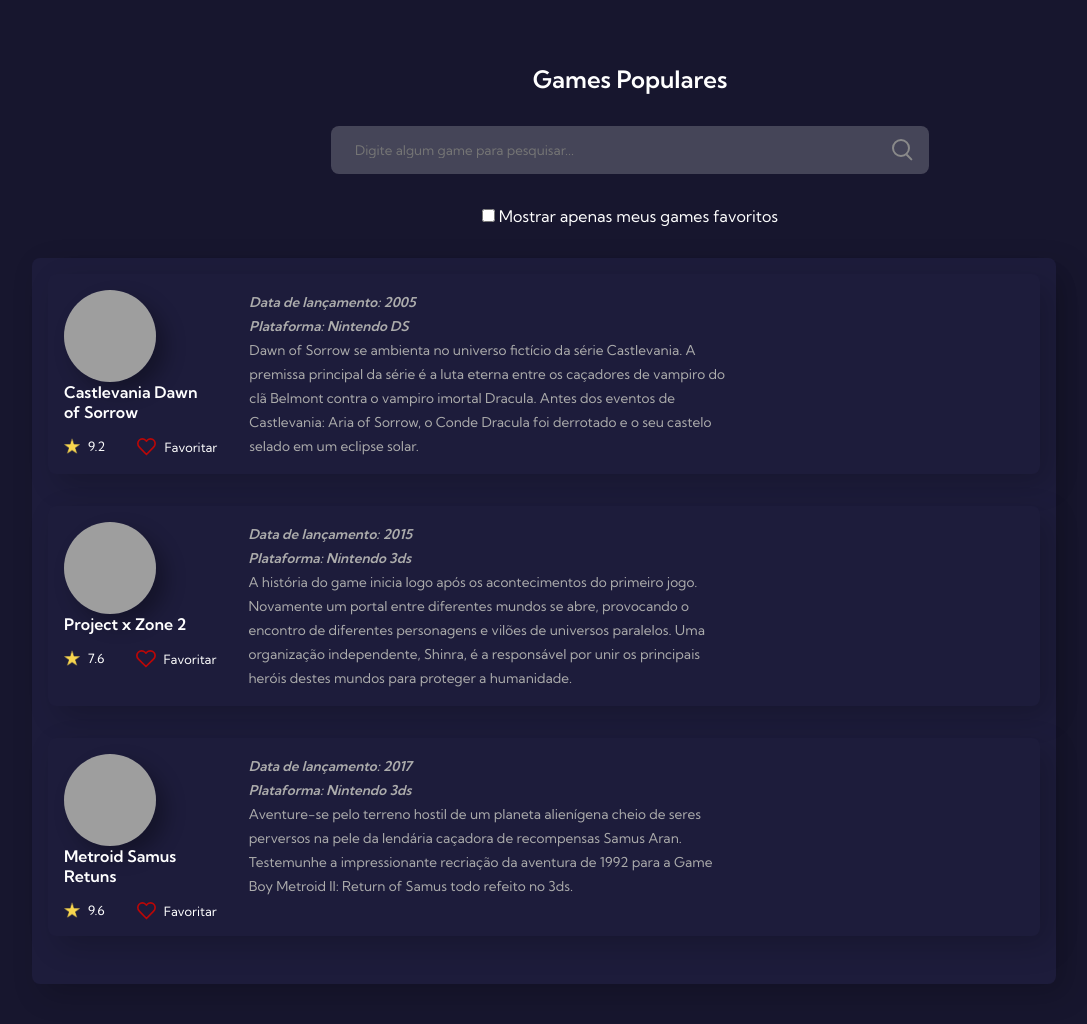
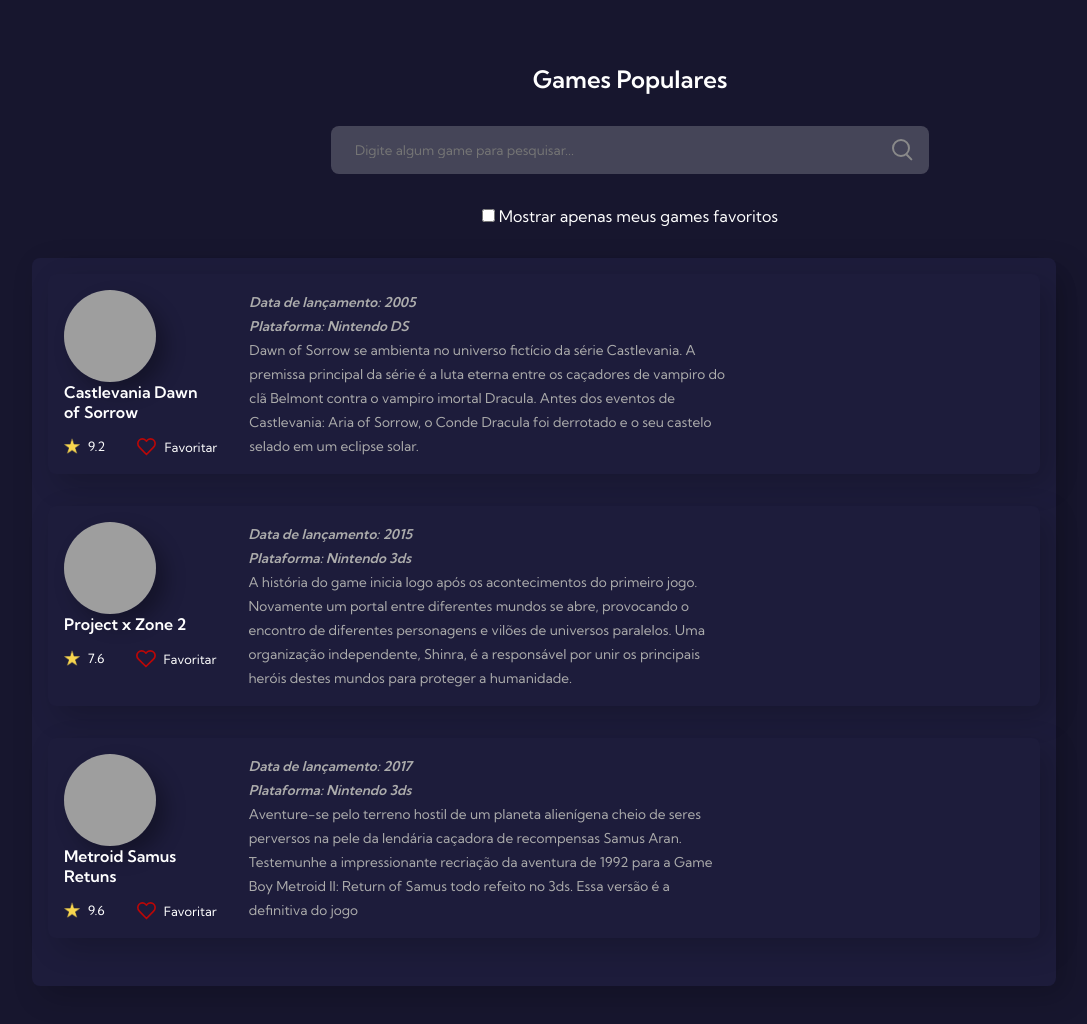
Before and after one commit to edgararagao/Primeiro-projeto-7-Days, a plain HTML site: page index.html in a window 1280 px wide. Shown: the whole page, without its empty margins (10-1097 px from the left). Drawn offline with Linux system fonts and the light colour scheme; grey boxes are pictures that could not be loaded.

Commit message:
Alterando descrição do 3° jogo

```diff
--- a/index.html
+++ b/index.html
@@ -96,7 +96,7 @@
         <div class="games-description">
           <p>Data de lançamento: 2017</p>
           <p>Plataforma: Nintendo 3ds</p>
-          <span>Aventure-se pelo terreno hostil de um planeta alienígena cheio de seres perversos na pele da lendária caçadora de recompensas Samus Aran. Testemunhe a impressionante recriação da aventura de 1992 para a Game Boy Metroid II: Return of Samus todo refeito no 3ds.</span>
+          <span>Aventure-se pelo terreno hostil de um planeta alienígena cheio de seres perversos na pele da lendária caçadora de recompensas Samus Aran. Testemunhe a impressionante recriação da aventura de 1992 para a Game Boy Metroid II: Return of Samus todo refeito no 3ds. Essa versão é a definitiva do jogo</span>
         </div>
       </div>
     </div>
```
